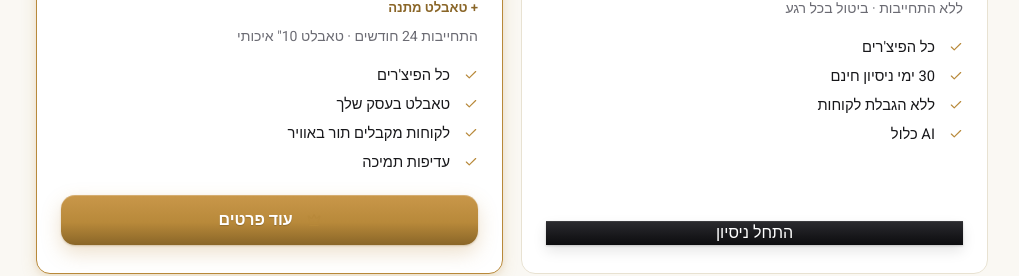
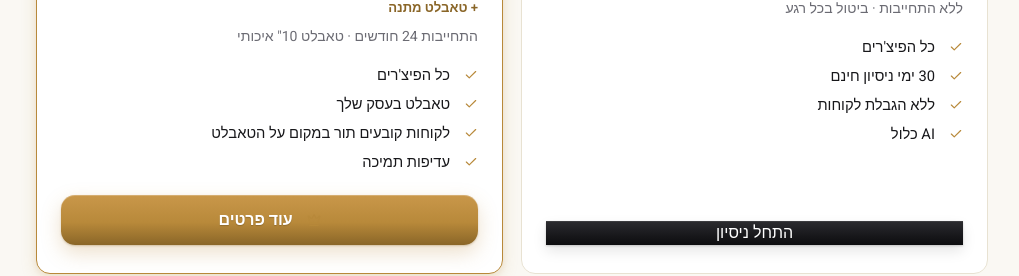
Before and after one commit to yossigidi/barbershop-app, a React (Vite) app: page / in a window 1280 px wide. Shown: the part 1980-2256 px from the top of the page, without its empty margins (128-1147 px from the left). Built offline with nearby package versions, Linux system fonts and the light colour scheme; no server answers; a web font is replaced by a local one.

Commit message:
HomePage: fix confusing Hebrew on Studio plan — 'תור באוויר' → 'תור במקום על הטאבלט'

```diff
--- a/src/pages/HomePage.jsx
+++ b/src/pages/HomePage.jsx
@@ -224,7 +224,7 @@ export default function HomePage() {
               <ul className="price-features">
                 <li><Check size={14} className="icon-inline" />כל הפיצ'רים</li>
                 <li><Check size={14} className="icon-inline" />טאבלט בעסק שלך</li>
-                <li><Check size={14} className="icon-inline" />לקוחות מקבלים תור באוויר</li>
+                <li><Check size={14} className="icon-inline" />לקוחות קובעים תור במקום על הטאבלט</li>
                 <li><Check size={14} className="icon-inline" />עדיפות תמיכה</li>
               </ul>
               <button
@@ -353,7 +353,7 @@ export default function HomePage() {
             <ul className="studio-list">
               <li><Check size={14} className="icon-inline" />טאבלט 10" איכותי לעסק (במתנה)</li>
               <li><Check size={14} className="icon-inline" />כל הפיצ'רים של Pro — בלי הגבלה</li>
-              <li><Check size={14} className="icon-inline" />לקוחות מקבלים תור באוויר באולם</li>
+              <li><Check size={14} className="icon-inline" />לקוחות קובעים תור במקום על הטאבלט (תור הבא ביציאה)</li>
               <li><Check size={14} className="icon-inline" />עדיפות בתמיכה</li>
               <li><Check size={14} className="icon-inline" />30 ימי ניסיון חינם לפני שמתחיל החיוב</li>
             </ul>
```
